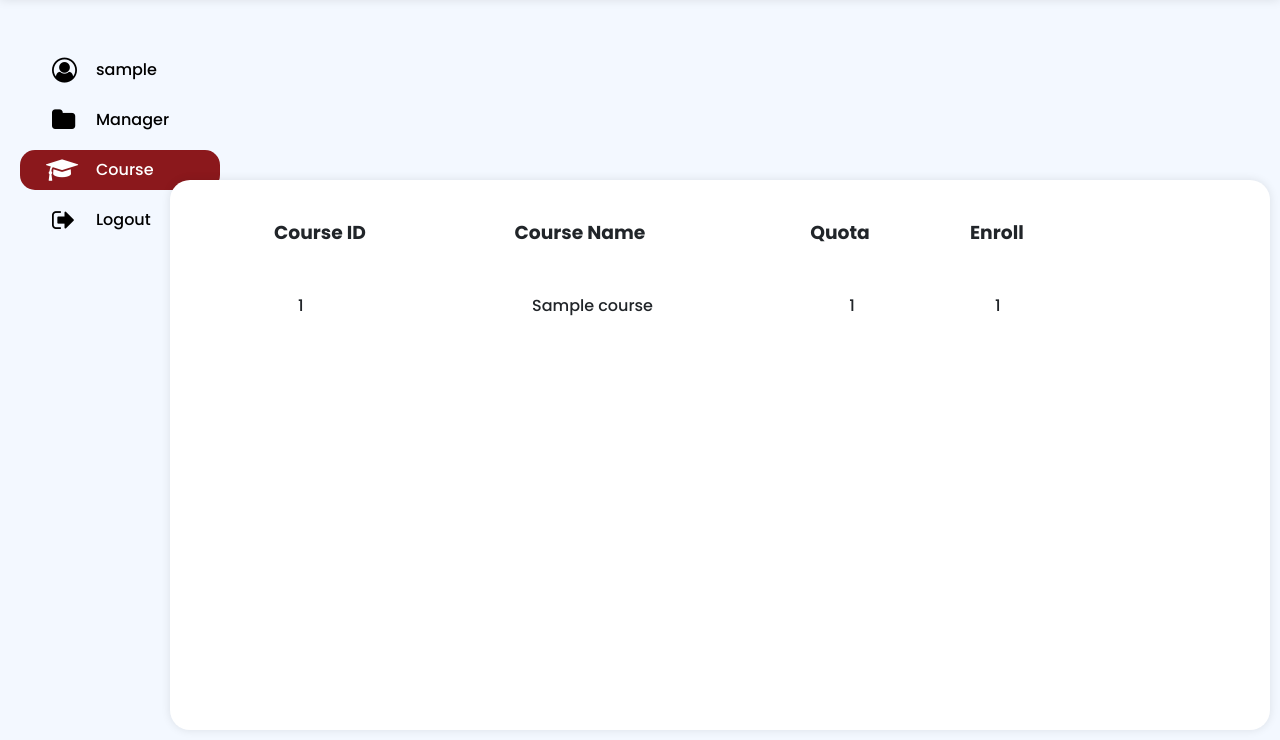
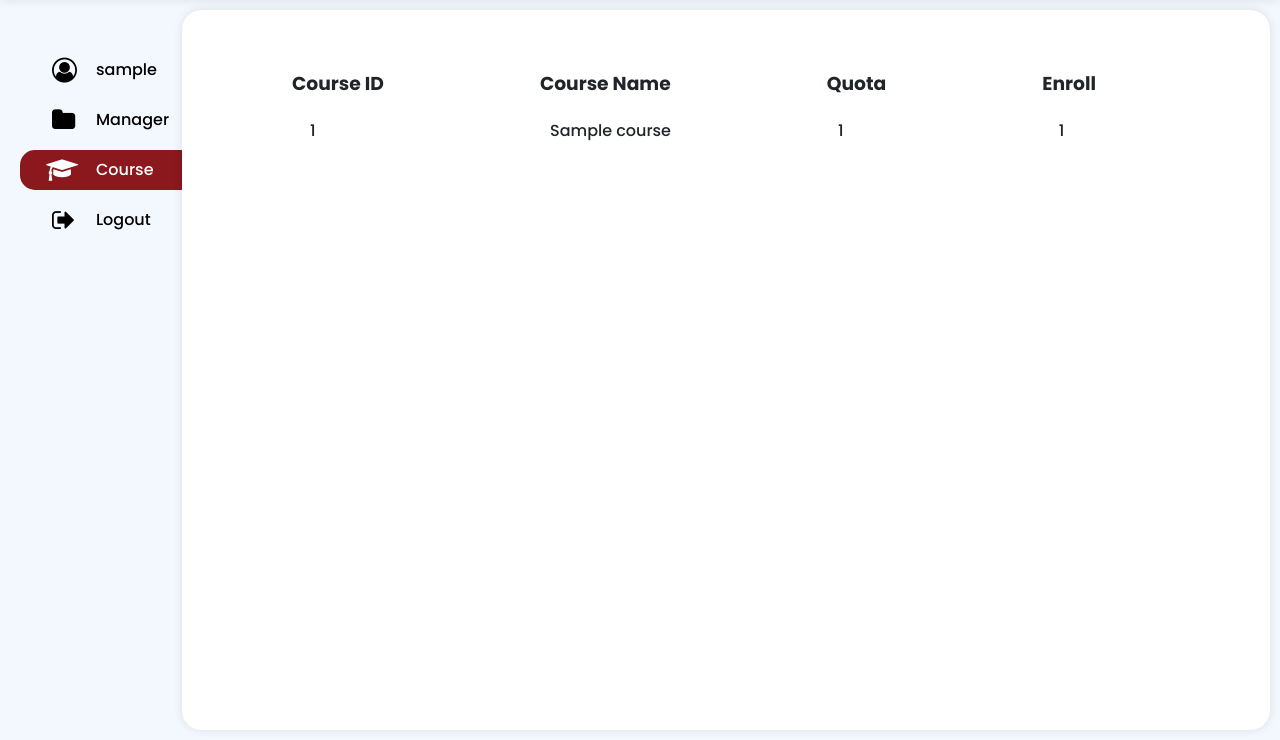
Before and after one commit to 6410685215/cn321-as2, a Django app: page /course/page_course/ in a window 1280 px wide. Shown: the part 60-800 px from the top of the page. Run offline with Django 4.2, Linux system fonts and the light colour scheme; a user stored in the database is signed in; tables that the repository leaves empty hold one stand-in row (values such as "Sample post").

Commit message:
layout course table

```diff
--- a/static/css/main.css
+++ b/static/css/main.css
@@ -5,7 +5,7 @@
 
 /* body */
 .body {
-    height: 100%;
+    height: 100vh;
     font-family: "Poppins", sans-serif;
     font-weight: 300;
     font-size: 1rem;
@@ -120,8 +120,8 @@
     margin-right: 10px;
     margin-left: 40px;
     border-radius: 20px;
-    height: 550px;
-    width: 1100px;
+    height: 90%;
+    width: 85%;
     position: absolute;
     right: 0;
     bottom: 0;
@@ -368,7 +368,13 @@ html [type="button"] {
 /* course */
 .sec-table {
     display: flex;
-    padding-left: 120px;
+    padding-left: 2em;
+    padding-top: 5vh;
+}
+.sec-table tr {
+    display: flex;
+    width: 75vw;
+    justify-content: space-around;
 }
 .sec-table-ma {
     display: flex;
@@ -389,22 +395,27 @@ html [type="button"] {
 .sec-table td {
     font-weight: 500;
     text-align: left;
+    width: 40%;
+    padding-inline-start: 10%;
 }
 
-.sec-table td p {
+/*.sec-table td p {
     font-weight: 500;
     text-align: left;
     padding-bottom: 10px;
     margin: 5px;
+    position: absolute;
 }
 .p-id {
     width: 220px;
 }
 .p-n {
-    width: 246px;
+    position: absolute;
+    padding-inline-start: 20%;
 }
 .td-p {
-    padding-inline: 25px;
+    position: absolute;
+    padding-inline-start: 46%;
 }
 .td-b {
     padding-inline: 45px;
@@ -417,7 +428,9 @@ html [type="button"] {
     margin: 5px;
     width: 120px;
     text-align: center;
-}
+    position: absolute;
+    padding-inline-start: 61%;
+} */
 
 .sec-table td form {
     font-weight: 500;
@@ -428,6 +441,7 @@ html [type="button"] {
 .sec-table-title {
     display: flex;
     margin: 20px;
+    justify-content: space-around;
 }
 
 .jc-c {
--- a/templates/course/page_course.html
+++ b/templates/course/page_course.html
@@ -29,40 +29,41 @@
   </nav>
   <section class="sec">
     {% if admin %}
-    <div class="sec-table-title">
-      <h3>Course ID</h3>
-      <h3>Course Name</h3>
-      <h3>Quota</h3>
-      <h3 style="text-align: left;">Enroll</h3>
-    </div>
     <div class="box-scroll">
       <table class="sec-table">
+        <tr>
+          <th><h3>Course ID</h3></th>
+          <th><h3>Course Name</h3></th>
+          <th><h3>Quota</h3></th>
+          <th><h3>Enroll</h3></th>
+        </tr>
       {% for course in courses %}
         <tr>
-          <td><p class="p-id">{{ course.ID }}</p></td>
-          <td><p class="p-n">{{ course.name }}</p></td>
-          <td><a>{{ course.quota }}</a></td>
-          <td class="td-p">
-           <p style="margin-inline: 50px;">{{ course.enrolled }}</p>
-          </td>
+          <td>{{ course.ID }}</td>
+          <td>{{ course.name }}</td>
+          <td style="position: relative;
+          left: 5%;">{{ course.quota }}</td>
+          <td style="position: relative;
+          left: 3%;">{{ course.enrolled }}</td>
         </tr>
       {% endfor %}
     </div>
-    {% else %}
-    <div class="sec-table-title jc-c">
-      <h3>Course ID</h3>
-      <h3>Course Name</h3>
-      <h3>Quota</h3>
-      <h3 style="text-align: left;">Enroll</h3>
-    </div>
+    {% else %}65
     <div class="box-scroll">
       <table class="sec-table">
+        <tr>
+          <th><h3>Course ID</h3></th>
+          <th><h3>Course Name</h3></th>
+          <th><h3>Quota</h3></th>
+          <th><h3>Enroll</h3></th>
+        </tr>
       {% for course in courses %}
         <tr>
-          <td><p class="p-id">{{ course.ID }}</p></td>
-          <td><p class="p-n">{{ course.name }}</p></td>
-          <td><a>{{ course.quota }}</a></td>
-          <td class="td-b">
+          <td>{{ course.ID }}</td>
+          <td>{{ course.name }}</td>
+          <td style="position: relative;
+          left: 5%;">{{ course.quota }}</td>
+          <td>
             {% if course.ID in enroll %}
               <forms>
                 <button type="button" class="button-27-ed">Enrolled</button>
```
